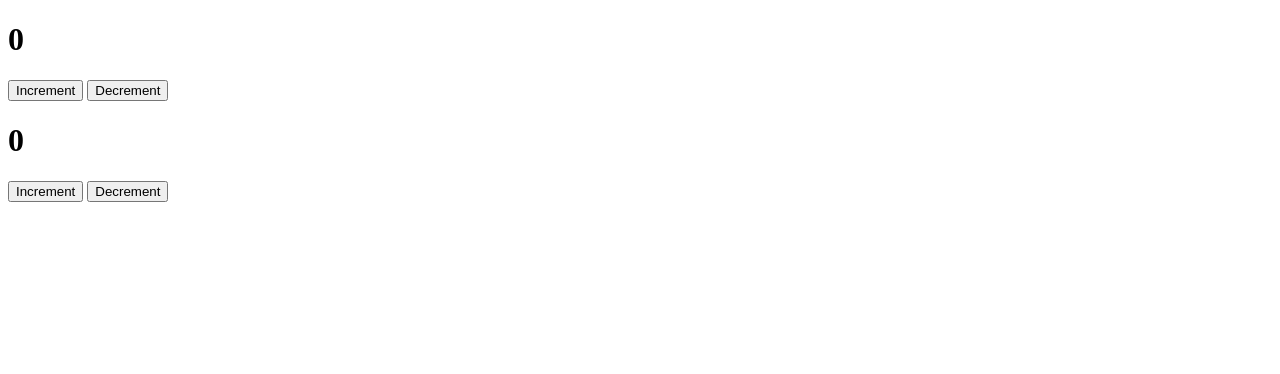
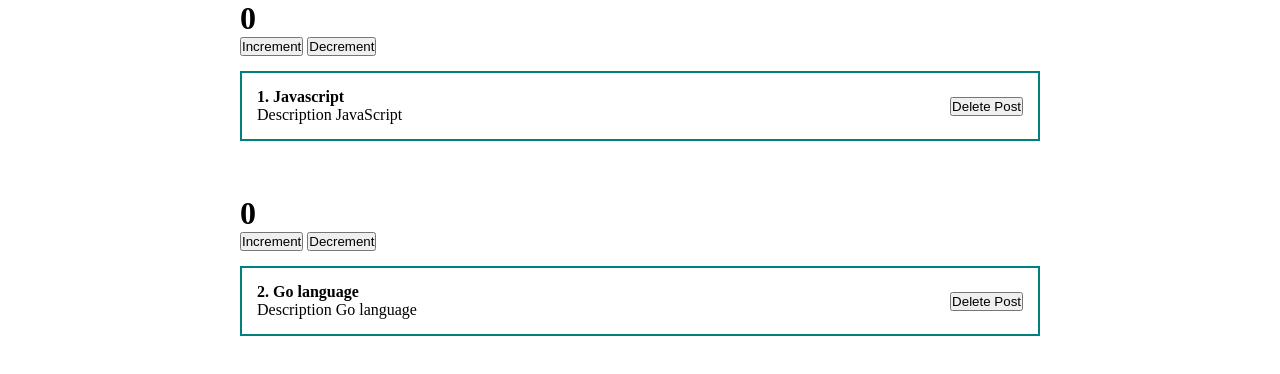
Before and after one commit to Azrubael/230212-reactfun, a React (Create React App) app: page / in a window 1280 px wide. Shown: the top 374 px of the page. Built offline with nearby package versions, Linux system fonts and the light colour scheme.

Commit message:
Step #05. Added simple 'PostItem.jsx' with props

```diff
--- a/src/App.js
+++ b/src/App.js
@@ -1,6 +1,8 @@
 import React, { useState } from 'react'
 import { Counter } from './components/Counter.jsx'
 import ClassCounter from './components/ClassCounter.jsx'
+import './styles/App.css'
+import PostItem from './components/PostItem.jsx'
 
 
 function App() {
@@ -11,7 +13,10 @@ function App() {
   return (
     <div className="App">
       <Counter />
+      <PostItem post={{id: 1, title: "Javascript", body: "Description JavaScript"}}/>
+      <br /><br /><br />
       <ClassCounter />
+      <PostItem post={{id: 2, title: "Go language", body: "Description Go language"}}/>
     </div>
   )
 }
--- /dev/null
+++ b/src/components/PostItem.jsx
@@ -0,0 +1,22 @@
+import React from 'react'
+
+const PostItem = (props) => {
+  console.log(props)
+  return (
+    <div className="post">
+      <div className="post__content">
+        <strong>{ props.post.id }. { props.post.title }</strong>
+        <div>
+        { props.post.body }
+        </div>
+      </div>
+      <div className="post__btns">
+        <button>Delete Post</button>
+      </div>
+    </div>
+
+  )
+}
+
+
+export default PostItem
--- /dev/null
+++ b/src/styles/App.css
@@ -0,0 +1,23 @@
+* {
+  margin: 0;
+  padding: 0;
+  box-sizing: border-box;
+}
+
+#root {
+  display: flex;
+  justify-content: center;
+}
+
+.App {
+  width: 800px;
+}
+
+.post {
+  display: flex;
+  padding: 15px;
+  border: 2px solid teal;
+  margin-top: 15px;
+  justify-content: space-between;
+  align-items: center;
+}
```
